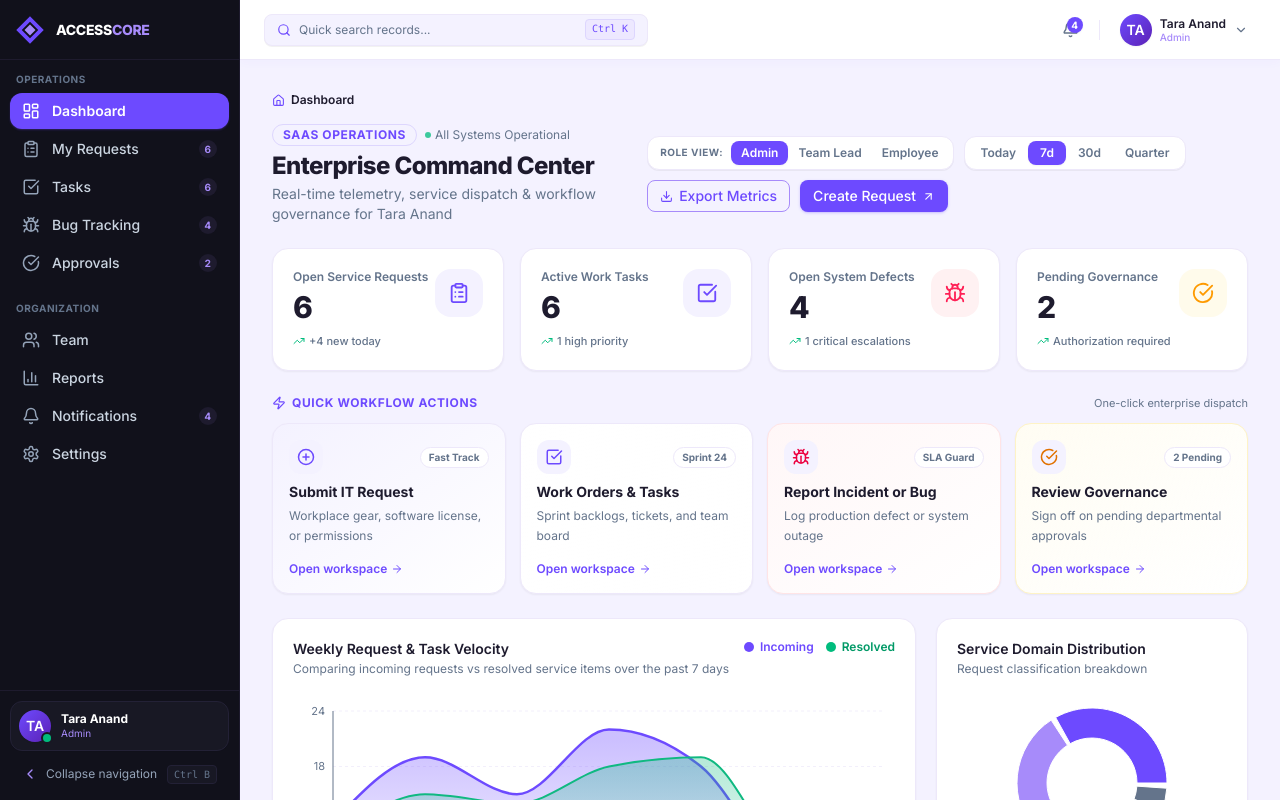
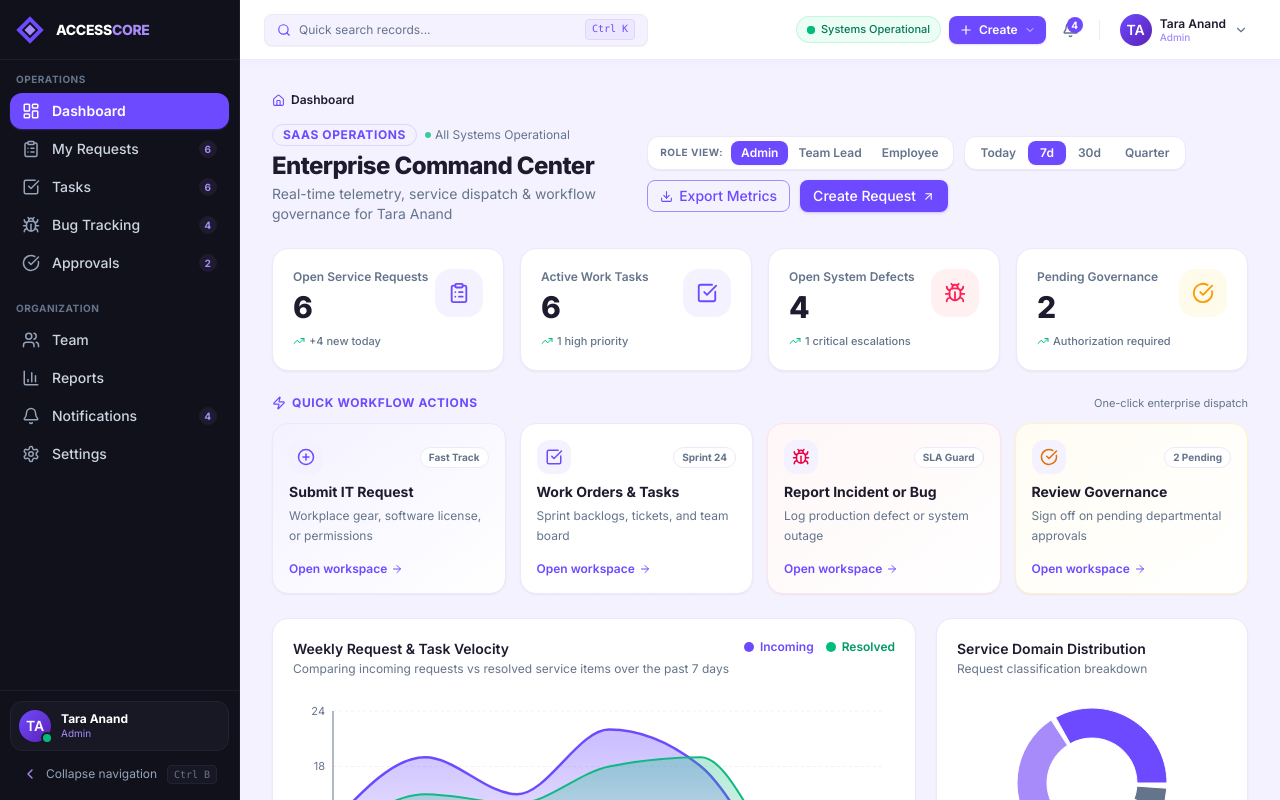
Before and after one commit to kirubhashree06/AccessCore, a React (Vite) app: page / in a window 1280 px wide. Shown: the top 800 px of the page. Built offline with nearby package versions, Linux system fonts and the light colour scheme.

Commit message:
feat(ui): quick-create navigation menu, operational health badge, and header refinements

```diff
--- a/src/components/layout/Topbar.jsx
+++ b/src/components/layout/Topbar.jsx
@@ -1,5 +1,7 @@
-import { Bell, Search, Moon, Sun, ChevronDown, Menu, LogOut, UserCheck } from 'lucide-react'
-import { useTheme } from '../../context/ThemeContext'
+import {
+  Bell, Search, ChevronDown, Menu, LogOut,
+  Plus, ClipboardList, CheckSquare, Bug
+} from 'lucide-react'
 import { useAuth } from '../../context/AuthContext'
 import { useNotifications } from '../../context/NotificationsContext'
 import { useLocalStorage } from '../../hooks/useLocalStorage'
@@ -16,20 +18,24 @@ import AccessCoreLogo from '../common/AccessCoreLogo'
 
 export default function Topbar({ onToggleMobileSidebar }) {
   const isMobile = useIsMobile(768)
-  const { theme, toggleTheme } = useTheme()
   const { user, logout, switchRole } = useAuth()
   const { unreadCount = 0 } = useNotifications() || {}
   const [sidebarCollapsed] = useLocalStorage('ac-sidebar-collapsed', false)
   const [userMenuOpen, setUserMenuOpen] = useState(false)
+  const [createMenuOpen, setCreateMenuOpen] = useState(false)
   const [searchOpen, setSearchOpen] = useState(false)
   const [logoutConfirmOpen, setLogoutConfirmOpen] = useState(false)
   const userMenuRef = useRef(null)
+  const createMenuRef = useRef(null)
   const navigate = useNavigate()
 
   useEffect(() => {
     const handler = (e) => {
       if (userMenuRef.current && !userMenuRef.current.contains(e.target)) {
         setUserMenuOpen(false)
+      }
+      if (createMenuRef.current && !createMenuRef.current.contains(e.target)) {
+        setCreateMenuOpen(false)
       }
     }
     const onKey = (e) => {
@@ -99,6 +105,61 @@ export default function Topbar({ onToggleMobileSidebar }) {
 
         {/* Right: actions */}
         <div className="flex items-center gap-1.5 sm:gap-2">
+          {/* Operational System Health Pill */}
+          <div className="hidden lg:flex items-center gap-1.5 px-2.5 py-1 rounded-full bg-emerald-50 border border-emerald-200/60 text-[11px] text-emerald-700 font-medium select-none">
+            <span className="relative flex h-2 w-2">
+              <span className="animate-ping absolute inline-flex h-full w-full rounded-full bg-emerald-400 opacity-75"></span>
+              <span className="relative inline-flex rounded-full h-2 w-2 bg-emerald-500"></span>
+            </span>
+            <span>Systems Operational</span>
+          </div>
+
+          {/* Quick Create Dropdown */}
+          <div className="relative" ref={createMenuRef}>
+            <button
+              onClick={() => setCreateMenuOpen(o => !o)}
+              className="hidden sm:flex items-center gap-1.5 px-2.5 py-1.5 rounded-lg bg-[#6D4AFF] text-white hover:bg-[#5B3CE6] text-xs font-semibold shadow-xs shadow-[#6D4AFF]/20 transition-all cursor-pointer"
+            >
+              <Plus size={14} />
+              <span>Create</span>
+              <ChevronDown size={12} className="opacity-80" />
+            </button>
+
+            <AnimatePresence>
+              {createMenuOpen && (
+                <motion.div
+                  initial={{ opacity: 0, y: 6, scale: 0.97 }}
+                  animate={{ opacity: 1, y: 0, scale: 1 }}
+                  exit={{ opacity: 0, y: 6, scale: 0.97 }}
+                  transition={{ duration: 0.14 }}
+                  className="absolute right-0 top-full mt-1.5 w-48 py-1 z-50 bg-white border border-[#EDE8FA] rounded-xl shadow-xl text-xs"
+                >
+                  <button
+                    onClick={() => { setCreateMenuOpen(false); navigate('/requests') }}
+                    className="w-full text-left px-3 py-2 text-[#1E1B2E] hover:bg-[#F4F2FF] hover:text-[#6D4AFF] flex items-center gap-2 transition-colors cursor-pointer"
+                  >
+                    <ClipboardList size={14} className="text-[#6D4AFF]" />
+                    <span>New Service Request</span>
+                  </button>
+                  <button
+                    onClick={() => { setCreateMenuOpen(false); navigate('/tasks') }}
+                    className="w-full text-left px-3 py-2 text-[#1E1B2E] hover:bg-[#F4F2FF] hover:text-[#6D4AFF] flex items-center gap-2 transition-colors cursor-pointer"
+                  >
+                    <CheckSquare size={14} className="text-[#6D4AFF]" />
+                    <span>Create Team Task</span>
+                  </button>
+                  <button
+                    onClick={() => { setCreateMenuOpen(false); navigate('/bugs') }}
+                    className="w-full text-left px-3 py-2 text-[#1E1B2E] hover:bg-[#F4F2FF] hover:text-red-600 flex items-center gap-2 transition-colors cursor-pointer"
+                  >
+                    <Bug size={14} className="text-red-500" />
+                    <span>Log System Defect</span>
+                  </button>
+                </motion.div>
+              )}
+            </AnimatePresence>
+          </div>
+
           {/* Notifications */}
           <button
             onClick={() => navigate('/notifications')}
```
